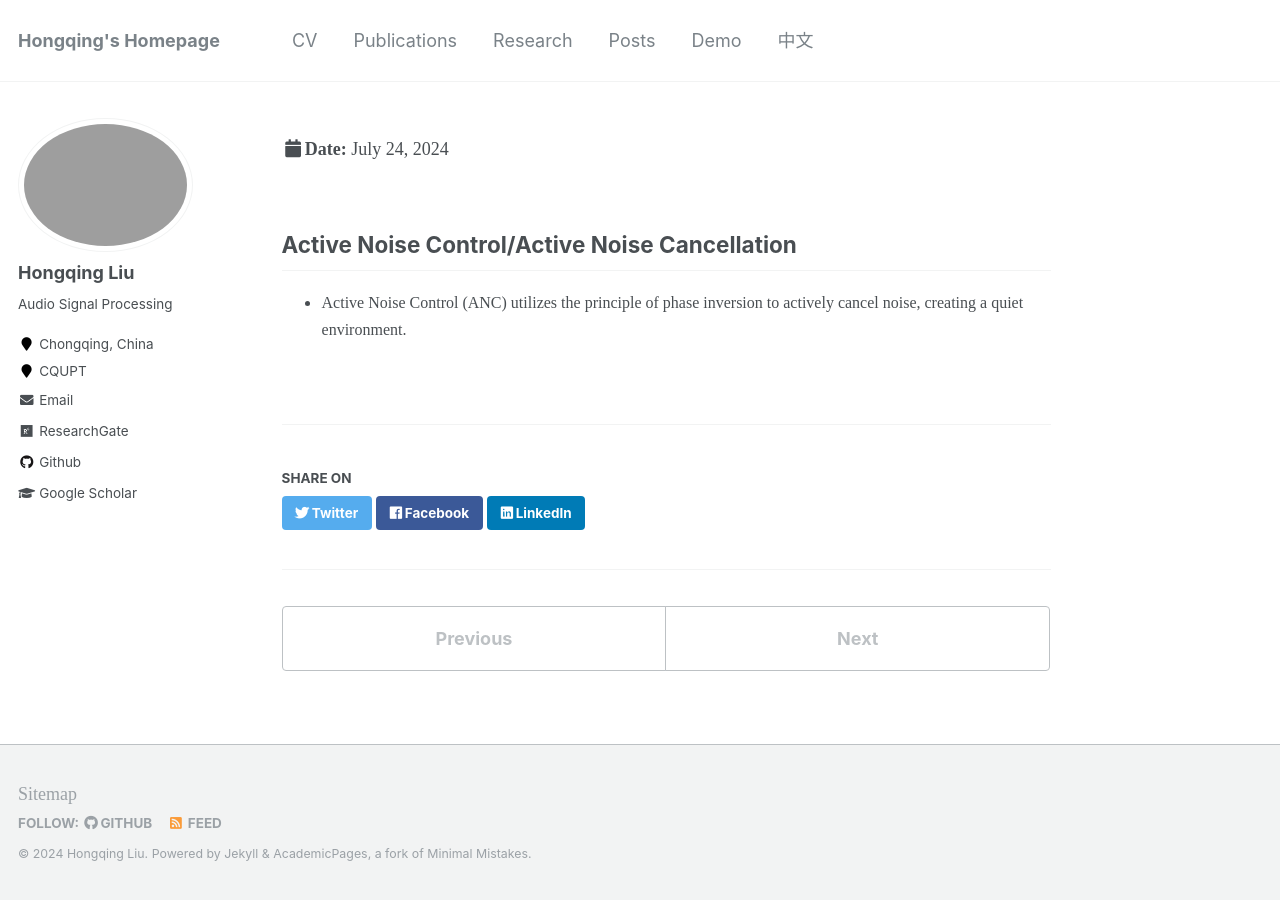
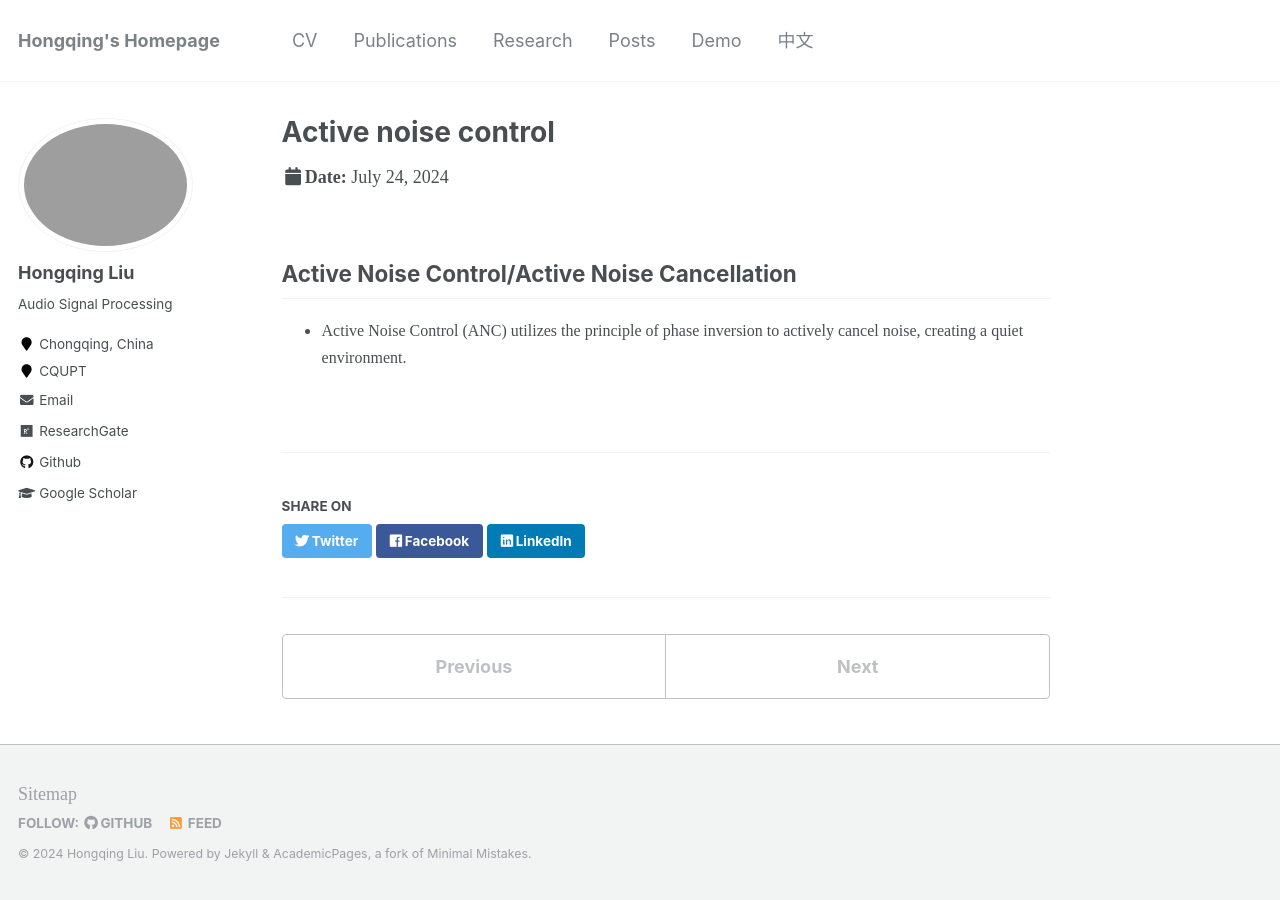
Before and after one commit to hong-qing-liu/english-hong-qing-liu.github.io, a Jekyll site: the page built from _talks/ANC.md, in a window 1280 px wide. Built offline with Jekyll 4.4.1, drawn with Linux system fonts in a browser that asks for light colours.

Commit message:
Update ANC.md

```diff
--- a/_talks/ANC.md
+++ b/_talks/ANC.md
@@ -1,5 +1,5 @@
 ---
-title: "Active noise control
+title: "Active noise control"
 collection: talks
 type: "Talk"
 permalink: /talks/ANC
```
